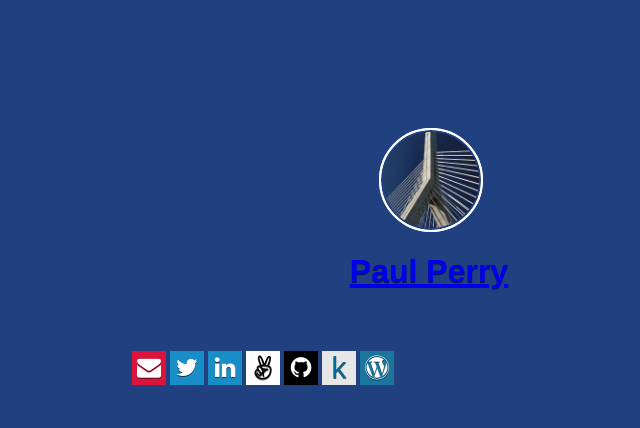
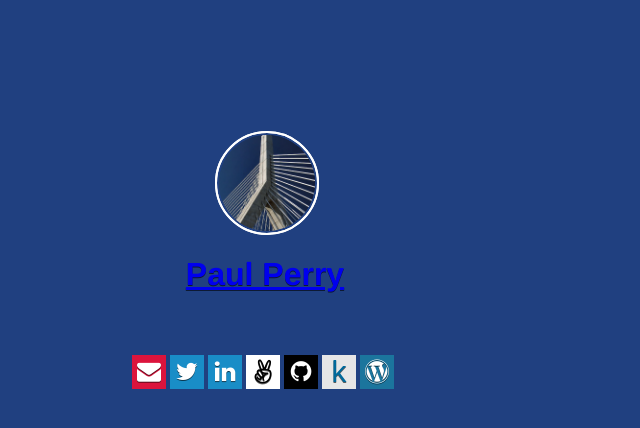
Before and after one commit to paulperry/paulperry.github.io, a Jekyll site: the page built from index.html, in a window 1280 px wide. Shown: the top 428 px of the page, without its empty margins (211-851 px from the left). Built offline with Jekyll 4.4.1, drawn with Linux system fonts in a browser that asks for light colours; nearby versions of some CDN libraries.

Commit message:
fixing layout

```diff
--- a/index.html
+++ b/index.html
@@ -1,8 +1,11 @@
 ---
 layout: default
 ---
+
 <div class="content">
-<div class="text-center">
+  <div class="text-center">
+    <table class="text-center">
+      <tr><td>
 <div class="img-avatar">
 <img src="pop_avatar.png">
 <img src="pop_avatar.png" class="img-avatar-top">
@@ -10,7 +13,7 @@ layout: default
 <a href="http://blog.paulperry.net" class="menu"><h1 class="text-center">Paul Perry</h1></a>
 <!-- <font face="arial" size="20"><a href="http://blog.paulperry.net" class="menu">paul perry</a></font> -->
 <br><br>
-<table class="text-center">
+</td></tr>
   <tr><td>
       <a class="social mail" title="Email" href="to:bulk@paulperry.net">
 	<i class="fa fa-envelope"></i></a>
```
